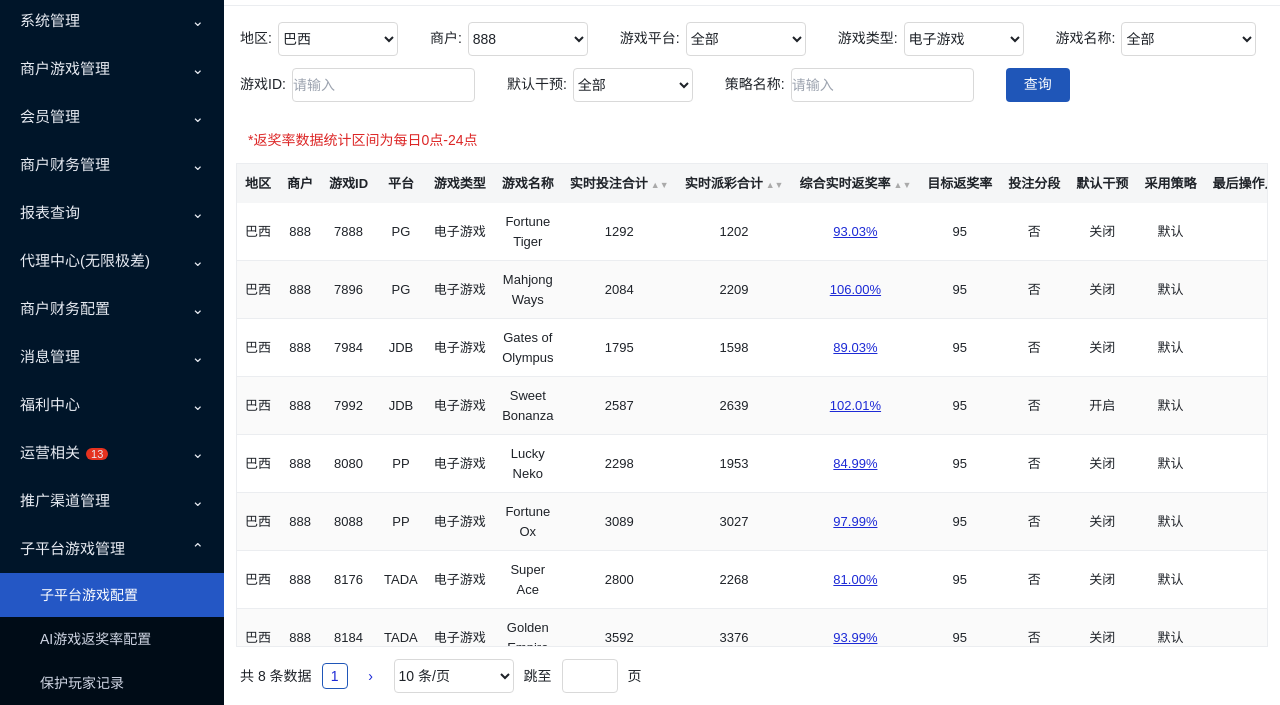
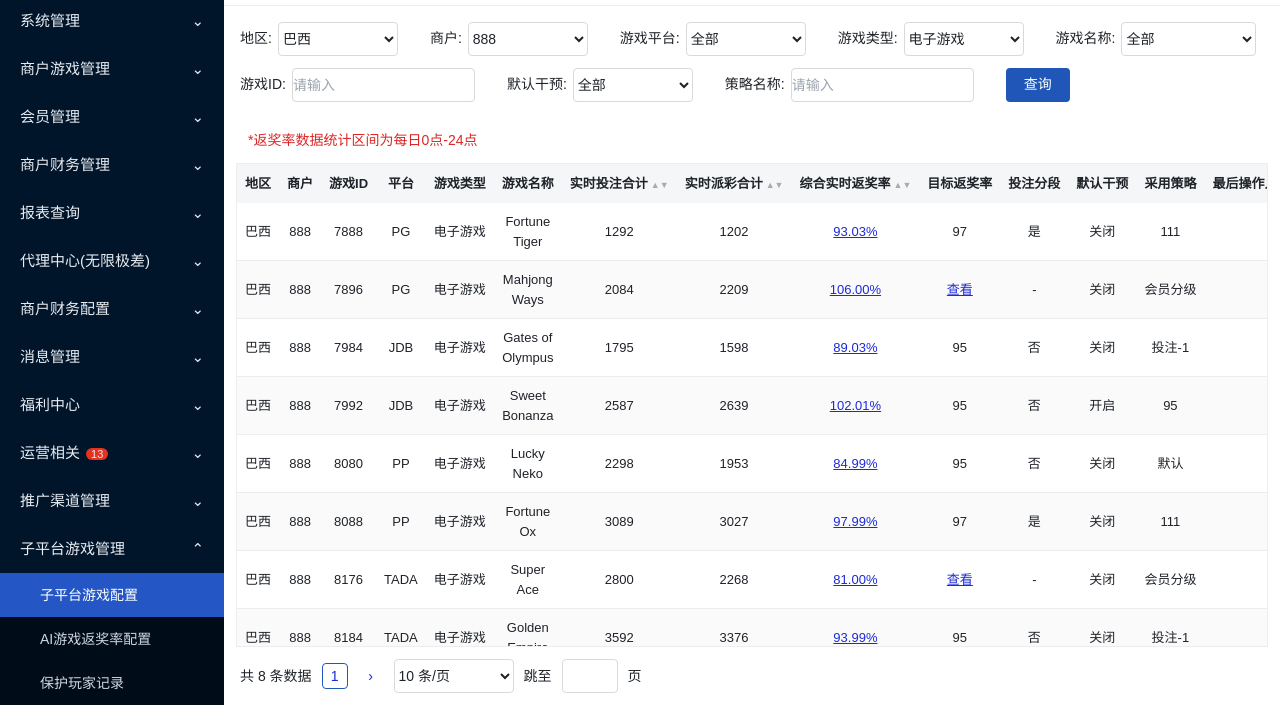
Before and after one commit to sulosu/AI_RTP_9con7trolfgi659, a plain HTML site: page index.html in a window 1280 px wide. Shown: the part 95-800 px from the top of the page. Drawn offline with nearby package versions, Linux system fonts and the light colour scheme.

Commit message:
Update index.html

```diff
--- a/index.html
+++ b/index.html
@@ -52,7 +52,7 @@ const $=s=>document.querySelector(s),PL=['PG','JDB','PP','TADA'],TY=['电子游
 const POOL={电子游戏:['Fortune Tiger','Mahjong Ways','Gates of Olympus','Sweet Bonanza','Lucky Neko','Fortune Ox','Super Ace','Golden Empire'],棋牌游戏:['斗地主','炸金花','百人牛牛','德州扑克','十三水','抢庄牌九','二八杠','龙虎斗'],捕鱼游戏:['Happy Fishing','Dragon Fishing','Ocean King','Fish Hunter 2','Boom Legend','Mega Fishing','Jackpot Fishing','Bombing Fishing'],体育游戏:['足球竞猜','篮球竞猜','网球竞猜','电竞竞猜','棒球竞猜','冰球竞猜','排球竞猜','羽毛球竞猜'],视讯游戏:['百家乐','轮盘','骰宝','龙虎','21点','牛牛视讯','极速百家乐','火爆轮盘'],彩票游戏:['极速快三','五分时时彩','PK10','六合彩','极速赛车','幸运飞艇','11选5','双色球']};
 const LV=['新加层级自动填充','默认层级','黑名单','无优惠','10雷','不出款','刷子套利','无宝箱层级','100雷','200雷','500雷','1000雷','5000雷','10000雷','50000雷','无佣金'];const mk=(id,type,seg,r,op,ot,m,st='已开启')=>({id,type,seg,r,op,ot,m,st});
 const ST={'默认':mk(914,'投注分段策略',0,[[0,95,95]],'dayu888','2026-02-25 09:57:50'),'投注-1':mk(1164,'投注分段策略',0,[[0,95,95]],'admin888','2026-04-11 01:31:49'),'95':mk(1209,'投注分段策略',0,[[0,95,95]],'admin888','2026-11-10 11:31:47'),'111':mk(1398,'投注分段策略',1,[[0,97,97],[100,96.5,96.5]],'admin888','2026-11-12 21:47:41'),'会员分级':mk(1402,'会员层级策略',0,[[0,95,95]],'admin888','2026-11-12 21:45:24',[96,95,94,96.5,97,97,97,97,97,97,97,97,97,97,97,97])};
-const ALL=[];let n=0;PL.forEach((p,i)=>TY.forEach(t=>POOL[t].slice(i*2,i*2+2).forEach(g=>{n++;const bet=n%3?Math.round(((n*7919)%90000)/10+500):0,pay=bet?Math.round(bet*(.8+((n*13)%40)/100)):0;ALL.push({id:7880+n*8,p,t,g,bet,pay,rate:bet?+(pay/bet*100).toFixed(2):0,st:'默认',iv:n%7==0?'开启':'关闭',op:'',ot:''})})));
+const ALL=[];let n=0;const DEMO_ST=['默认','111','会员分级','投注-1','95']; PL.forEach((p,i)=>TY.forEach(t=>POOL[t].slice(i*2,i*2+2).forEach(g=>{n++;const bet=n%3?Math.round(((n*7919)%90000)/10+500):0,pay=bet?Math.round(bet*(.8+((n*13)%40)/100)):0;const st=n==1?'111':n==2?'会员分级':DEMO_ST[n%DEMO_ST.length];ALL.push({id:7880+n*8,p,t,g,bet,pay,rate:bet?+(pay/bet*100).toFixed(2):0,st,iv:n%7==0?'开启':'关闭',op:'',ot:''})})));
 let F=[],sort={k:null,d:0},cur=1,size=10;
 const opt=(a,all)=>(all?'<option>全部</option>':'')+a.map(x=>`<option>${x}</option>`).join('');
 $('#fP').innerHTML=opt(PL,1);$('#fT').innerHTML=opt(TY,1);$('#fT').value='电子游戏';
@@ -61,7 +61,7 @@ $('#fP').onchange=$('#fT').onchange=games;games();
 function query(){const p=$('#fP').value,t=$('#fT').value,g=$('#fG').value,v=$('#fV').value,i=$('#fI').value.trim(),s=$('#fS').value.trim();
 F=ALL.filter(r=>(p=='全部'||r.p==p)&&(t=='全部'||r.t==t)&&(g=='全部'||r.g==g)&&(v=='全部'||r.iv==v)&&(!i||String(r.id).includes(i))&&(!s||r.st.includes(s)));cur=1;draw()}
 function draw(){let a=[...F];if(sort.k&&sort.d)a.sort((x,y)=>(x[sort.k]-y[sort.k])*sort.d);const pages=Math.max(1,Math.ceil(a.length/size));cur=Math.min(cur,pages);
-$('#tb').innerHTML=a.length?a.slice((cur-1)*size,cur*size).map(r=>`<tr><td>巴西</td><td>888</td><td>${r.id}</td><td>${r.p}</td><td>${r.t}</td><td>${r.g}</td><td>${r.bet}</td><td>${r.pay}</td><td><a class="lk underline rate-lk" data-id="${r.id}">${r.rate.toFixed(2)}%</a></td><td>${ST[r.st].r[0][1]}</td><td>${ST[r.st].seg?'是':'否'}</td><td>${r.iv}</td><td>${r.st}</td><td>${r.op}</td><td>${r.ot}</td><td class="ops" data-id="${r.id}"><span title="采用策略">✎</span><span title="返奖率说明">◉</span><span title="实时派彩">⊞</span></td></tr>`).join(''):'<tr><td colspan="16" style="padding:80px;color:#999">暂无数据</td></tr>';
+$('#tb').innerHTML=a.length?a.slice((cur-1)*size,cur*size).map(r=>{const st=ST[r.st],isMem=st.type=='会员层级策略',hasSeg=!isMem&&(st.seg||st.r.length>1);const targetHtml=isMem?`<a class="lk underline mem-view-lk" data-st="${r.st}">查看</a>`:st.r[0][1];const segHtml=isMem?'-':(hasSeg?'是':'否');return `<tr><td>巴西</td><td>888</td><td>${r.id}</td><td>${r.p}</td><td>${r.t}</td><td>${r.g}</td><td>${r.bet}</td><td>${r.pay}</td><td><a class="lk underline rate-lk" data-id="${r.id}">${r.rate.toFixed(2)}%</a></td><td>${targetHtml}</td><td>${segHtml}</td><td>${r.iv}</td><td>${r.st}</td><td>${r.op}</td><td>${r.ot}</td><td class="ops" data-id="${r.id}"><span title="采用策略">✎</span><span title="返奖率说明">◉</span><span title="实时派彩">⊞</span></td></tr>`}).join(''):'<tr><td colspan="16" style="padding:80px;color:#999">暂无数据</td></tr>';
 let ps=pages<=7?[...Array(pages)].map((_,i)=>i+1):cur<=4?[1,2,3,4,5,'…',pages]:cur>=pages-3?[1,'…',...[...Array(5)].map((_,i)=>pages-4+i)]:[1,'…',cur-1,cur,cur+1,'…',pages];
 $('#pg').innerHTML=`<span>共 ${a.length} 条数据</span>`+ps.map(x=>x=='…'?'<span>•••</span>':`<b class="${x==cur?'on':''}" data-n="${x}">${x}</b>`).join('')+`<b data-n="${cur+1}">›</b><select id="ps">${[10,20,50].map(x=>`<option value="${x}" ${x==size?'selected':''}>${x} 条/页</option>`).join('')}</select><span>跳至</span><input id="jp" style="width:56px;min-width:0"><span>页</span>`;
 document.querySelectorAll('.srt').forEach(e=>{const act=sort.k==e.dataset.k?sort.d:0;e.querySelector('i').textContent=act==1?'▲':act==-1?'▼':'▲▼';e.title=act==1?'当前升序，点击降序':act==-1?'当前降序，点击取消排序':'点击升序'})}
@@ -71,8 +71,9 @@ document.querySelectorAll('.srt').forEach(e=>e.onclick=()=>{const k=e.dataset.k;
 $('#qb').onclick=query;query();
 function modal(h,w){const m=document.createElement('div');m.className='mask';m.innerHTML=`<div class="dlg" style="width:${w}px">${h}<span class="x">✕</span></div>`;m.querySelector('.x').onclick=()=>m.remove();document.body.append(m);return m}
 const now=()=>new Date(Date.now()-3*36e5).toISOString().replace('T',' ').slice(0,19);
-$('#tb').onclick=e=>{const lk=e.target.closest('.rate-lk');if(lk){const r=ALL.find(x=>x.id==lk.dataset.id);if(r)pay(r);return}const td=e.target.closest('.ops');if(!td||e.target.tagName!='SPAN')return;const r=ALL.find(x=>x.id==td.dataset.id),i=[...td.children].indexOf(e.target);[useS,rateInfo,pay][i](r)};
-function segTb(s){return `<div class="my-3"><b>策略游戏返奖率:</b> <span class="ml-3">${ST[s].seg?'有投注分段':'无投注分段'}</span></div><table><tr><th>最低投注</th><th>目标返奖率</th><th>预期实际返奖率</th></tr>${ST[s].r.map(x=>`<tr><td>${x[0]}</td><td>${x[1]}</td><td>${x[2]}</td></tr>`).join('')}</table>`}
+function viewMemberStrategy(n){const st=ST[n],mList=st.m||LV.map(_=>97);modal(`<div class="mb-4 text-base font-semibold">查看返奖率（策略：${n}）</div><div class="mb-3 text-xs opacity-75">策略类型：${st.type}</div><div class="flex gap-4 mb-2 font-semibold"><span style="width:170px">会员层级</span><span style="width:110px">目标返奖率</span><span>预期实际返奖率</span></div><div style="max-height:46vh;overflow:auto">${LV.map((l,i)=>`<div class="flex gap-4 mb-3"><input disabled value="${l}" style="width:170px"><input disabled value="${mList[i]}" style="width:110px;min-width:0"><input disabled value="${mList[i]}" style="width:110px"></div>`).join('')}</div>`,760)}
+$('#tb').onclick=e=>{const memLk=e.target.closest('.mem-view-lk');if(memLk){viewMemberStrategy(memLk.dataset.st);return}const lk=e.target.closest('.rate-lk');if(lk){const r=ALL.find(x=>x.id==lk.dataset.id);if(r)pay(r);return}const td=e.target.closest('.ops');if(!td||e.target.tagName!='SPAN')return;const r=ALL.find(x=>x.id==td.dataset.id),i=[...td.children].indexOf(e.target);[useS,rateInfo,pay][i](r)};
+function segTb(s){const st=ST[s];if(st.type=='会员层级策略'){const mList=st.m||LV.map(_=>97);return `<div class="my-3"><b>策略类型:</b> <span class="ml-3">会员层级策略</span></div><div class="flex gap-4 mb-2 font-semibold"><span style="width:170px">会员层级</span><span style="width:110px">目标返奖率</span><span>预期实际返奖率</span></div><div style="max-height:42vh;overflow:auto">${LV.map((l,i)=>`<div class="flex gap-4 mb-2.5"><input disabled value="${l}" style="width:170px"><input disabled value="${mList[i]}" style="width:110px;min-width:0"><input disabled value="${mList[i]}" style="width:110px"></div>`).join('')}</div>`}const hasSeg=st.seg||st.r.length>1;return `<div class="my-3"><b>策略游戏返奖率:</b> <span class="ml-3">${hasSeg?'有投注分段':'无投注分段'}</span></div><table><tr><th>最低投注</th><th>目标返奖率</th><th>预期实际返奖率</th></tr>${st.r.map(x=>`<tr><td>${x[0]}</td><td>${x[1]}</td><td>${x[2]}</td></tr>`).join('')}</table>`}
 function useS(r){const m=modal(`<div class="mb-3"><b>游戏使用策略:</b> <a class="lk text-xs ml-4" id="gl">查看该策略配置 ›</a></div><select id="us" style="width:220px">${opt(Object.keys(ST))}</select><div id="sd"></div><div class="text-center mt-24"><button class="btn" id="sv">保存配置</button><em class="dn">策略下拉来源=AI返奖率配置主表策略名称；保存后该游戏按所选策略生效，写入最后操作人/时间</em></div>`,760);const u=m.querySelector('#us'),sh=()=>m.querySelector('#sd').innerHTML=segTb(u.value);u.value=r.st;u.onchange=sh;sh();m.querySelector('#gl').onclick=()=>{m.remove();goto(1,'子平台游戏配置','策略ID',ST[u.value].id,u.value)};
 m.querySelector('#sv').onclick=()=>{r.st=u.value;r.op='admin888';r.ot=now();m.remove();draw()}}
 const BASE={PG:0,JDB:.5,PP:1,TADA:1.5};
```
